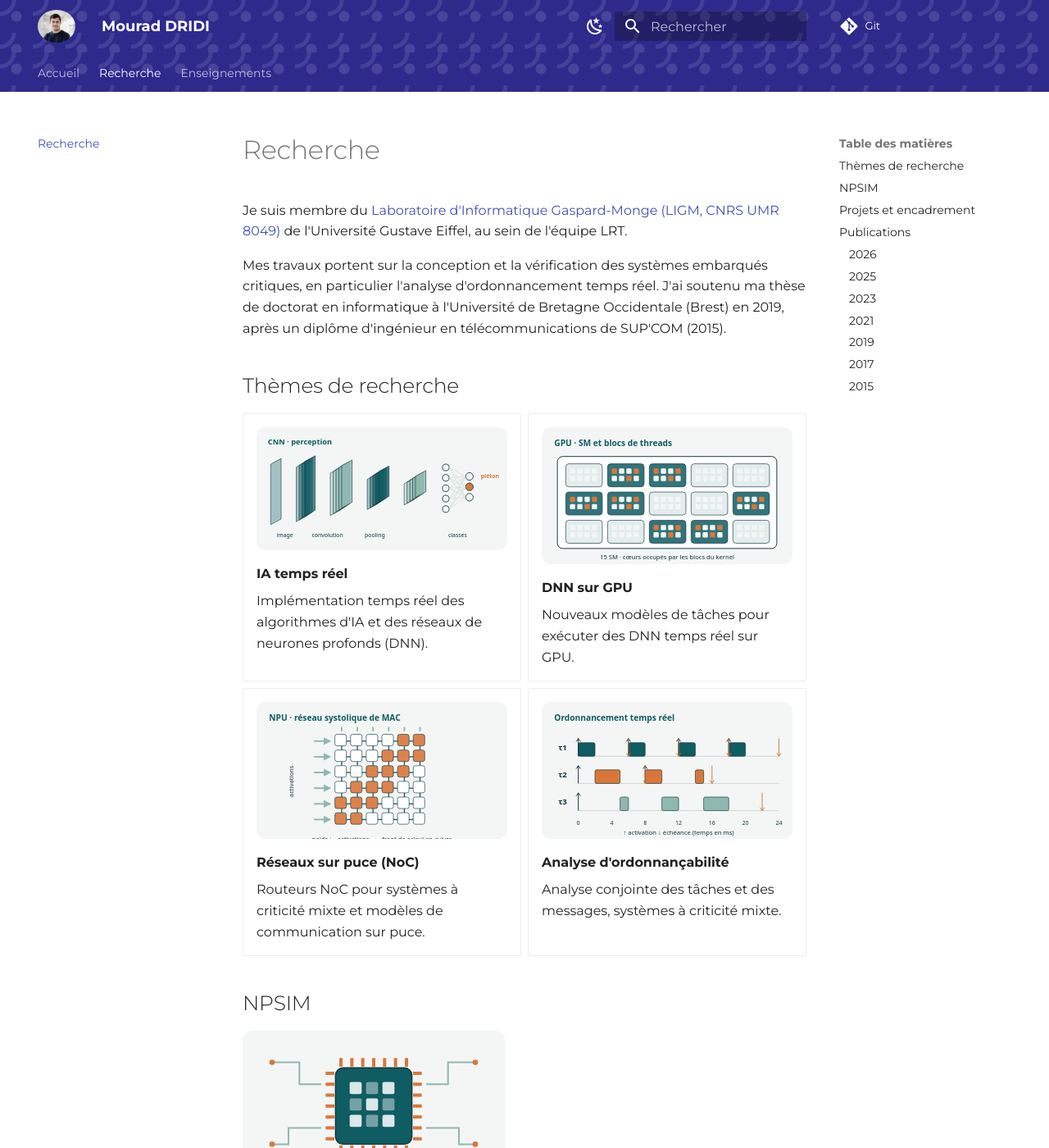
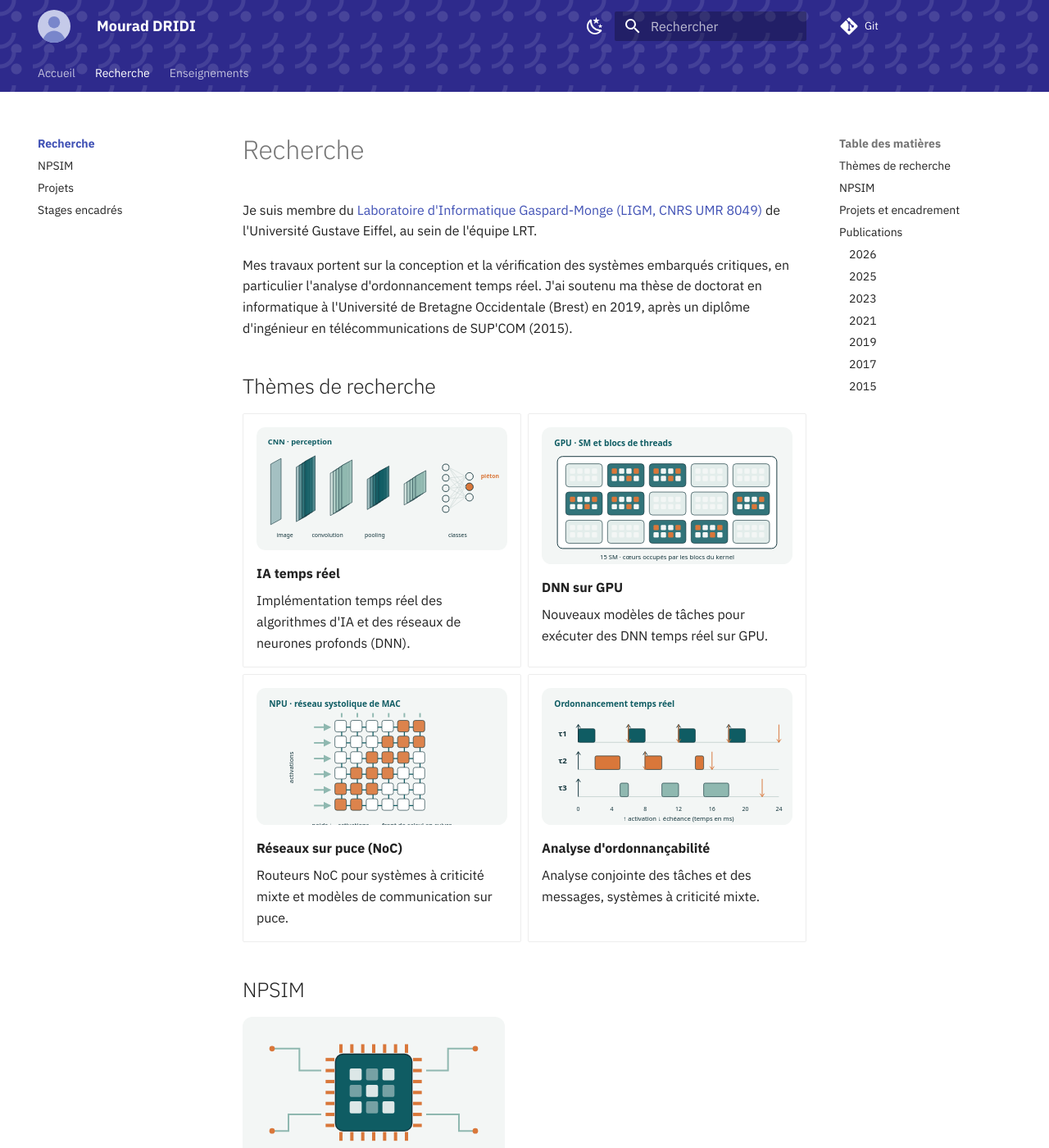
Before and after one commit to DRIDIMourad/.github.io, an MkDocs documentation site: the page built from docs/research/index.md, in a window 1280 px wide and 1400 px high. Shown: the whole window at 82% size. Built offline with MkDocs 1.6.1 and Material for MkDocs 9.7.7, drawn with Linux system fonts in a browser that asks for light colours; comment, search, counter and statistics services are not loaded.

Commit message:
Add files via upload

```diff
--- a/mkdocs.yml
+++ b/mkdocs.yml
@@ -1,30 +1,32 @@
 site_name: Mourad DRIDI
 site_url: https://votrepseudo.github.io/
-site_description: Page enseignement et recherche
+site_description: Mourad DRIDI, enseignant-chercheur à ESIEE Paris (DISC) et au LIGM (équipe LRT)
 copyright: © Mourad DRIDI
+
 repo_url: https://github.com/votrepseudo/votrepseudo.github.io
 repo_name: Git
 
 theme:
   name: material
   language: fr
-  logo: assets/photo.PNG
-  favicon: assets/photo.PNG
+  logo: assets/photo.svg
+  favicon: assets/photo.svg
   palette:
     - scheme: default
-      primary: indigo
-      accent: pink
+      primary: custom
+      accent: custom
       toggle:
         icon: material/weather-night
         name: Mode sombre
     - scheme: slate
-      primary: indigo
-      accent: pink
+      primary: custom
+      accent: custom
       toggle:
         icon: material/weather-sunny
         name: Mode clair
   font:
-    text: Montserrat
+    text: IBM Plex Sans
+    code: IBM Plex Mono
   features:
     - navigation.tabs          # onglets "Recherche" / "Enseignements" en haut
     - navigation.sections
@@ -41,11 +43,11 @@ extra_css:
 
 extra:
   social:
-    - icon: material/phone
-      link: tel:+21600000000
-      name: Téléphone
+    - icon: fontawesome/brands/google-scholar
+      link: https://scholar.google.com/citations?user=CFmoyZIAAAAJ&hl=fr
+      name: Google Scholar
     - icon: material/email
-      link: mailto:prenom.nom@universite.tn
+      link: mailto:mourad.dridi@univ-eiffel.fr
       name: E-mail
 
 plugins:
@@ -64,7 +66,11 @@ markdown_extensions:
 
 nav:
   - Accueil: index.md
-  - Recherche: research/index.md
+  - Recherche:
+      - research/index.md
+      - NPSIM: research/npsim.md
+      - Projets: research/projets.md
+      - Stages encadrés: research/encadrement.md
   - Enseignements:
       - units/index.md
       - UE exemple:
```
